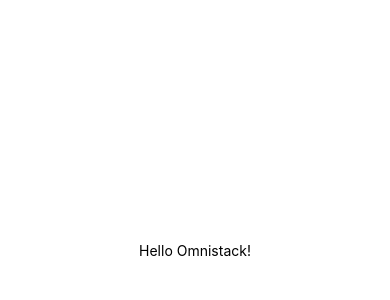
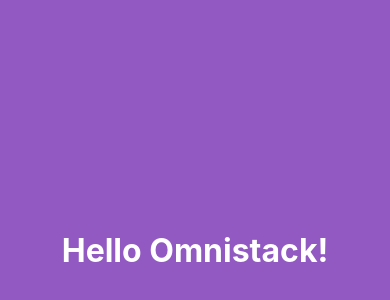
Before and after one commit to IgorCazeNunes/DevRadar-SemanaOmniStack10, a React Native app in the folder mobile/: screen / in a window 390 px wide. Shown: the part 172-472 px from the top of the page. Built offline with nearby package versions, Linux system fonts and the light colour scheme.

Commit message:
Adicionado layouts básicos

```diff
--- a/mobile/App.js
+++ b/mobile/App.js
@@ -4,7 +4,7 @@ import { StyleSheet, Text, View } from 'react-native';
 export default function App() {
 	return (
 		<View style={styles.container}>
-		<Text>Hello Omnistack!</Text>
+			<Text style={styles.title}>Hello Omnistack!</Text>
 		</View>
 	);
 }
@@ -12,8 +12,13 @@ export default function App() {
 const styles = StyleSheet.create({
 	container: {
 		flex: 1,
-		backgroundColor: '#fff',
+		backgroundColor: '#9159C1',
 		alignItems: 'center',
 		justifyContent: 'center',
 	},
+	title: {
+		fontWeight: 'bold',
+		fontSize: 32,
+		color: '#FFF',
+	},
 });
```
Also changed, not shown: mobile/src/pages/Main.js (added, +8 -0 lines), mobile/src/pages/Profile.js (added, +8 -0 lines).
